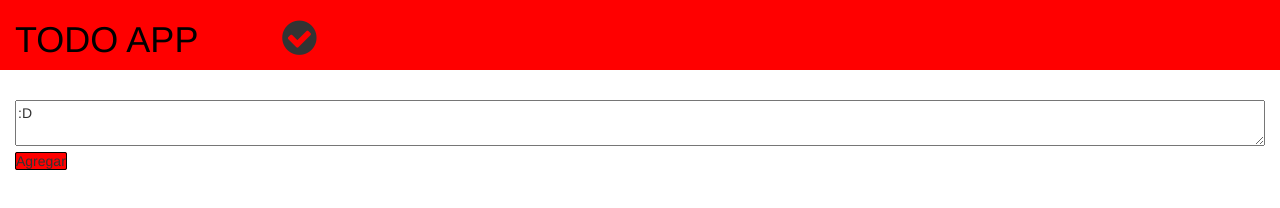
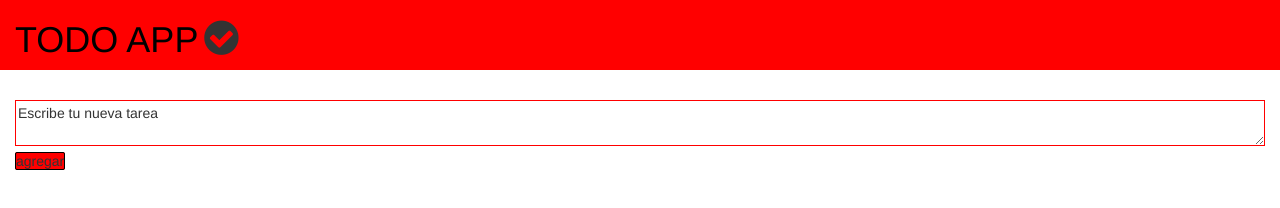
Before and after one commit to pachipaz/twitter, a plain HTML site: page index.html in a window 1280 px wide. Drawn offline with Linux system fonts and the light colour scheme.

Commit message:
arreglo de enlaces

```diff
--- a/css/main.css
+++ b/css/main.css
@@ -21,6 +21,9 @@
 .ok{
 margin-left: 80px;
 font-size: 40px;
-display: inline-block;}
+display: inline-block;
+margin-left: 2px;}
 
+.agregar{
+	border-color:#FF0000;
 }
--- a/index.html
+++ b/index.html
@@ -25,13 +25,14 @@
 <div class="row">
   <div class="col-xs-12 col-md-12">
   <div id="tarea">
-    <textarea class="agregar" type="text" id ="contenedorTareas"style="min-width: 100%">:D</textarea>
-    <span id="boton" class="push" onclick="tarea()">Agregar</span>
+    <textarea class="agregar" type="text" id ="contenedorTareas"style="min-width: 100%">Escribe tu nueva tarea</textarea>
+    <span id="boton" class="push" onclick="tarea()">agregar</span>
     <div id="contenedorTareas">
     </div>
     </div>
   </div>
   </div>
   </section>
+  <script type="text/javascript" src="js/main.js"></script>
  </body>
  </html>
```
